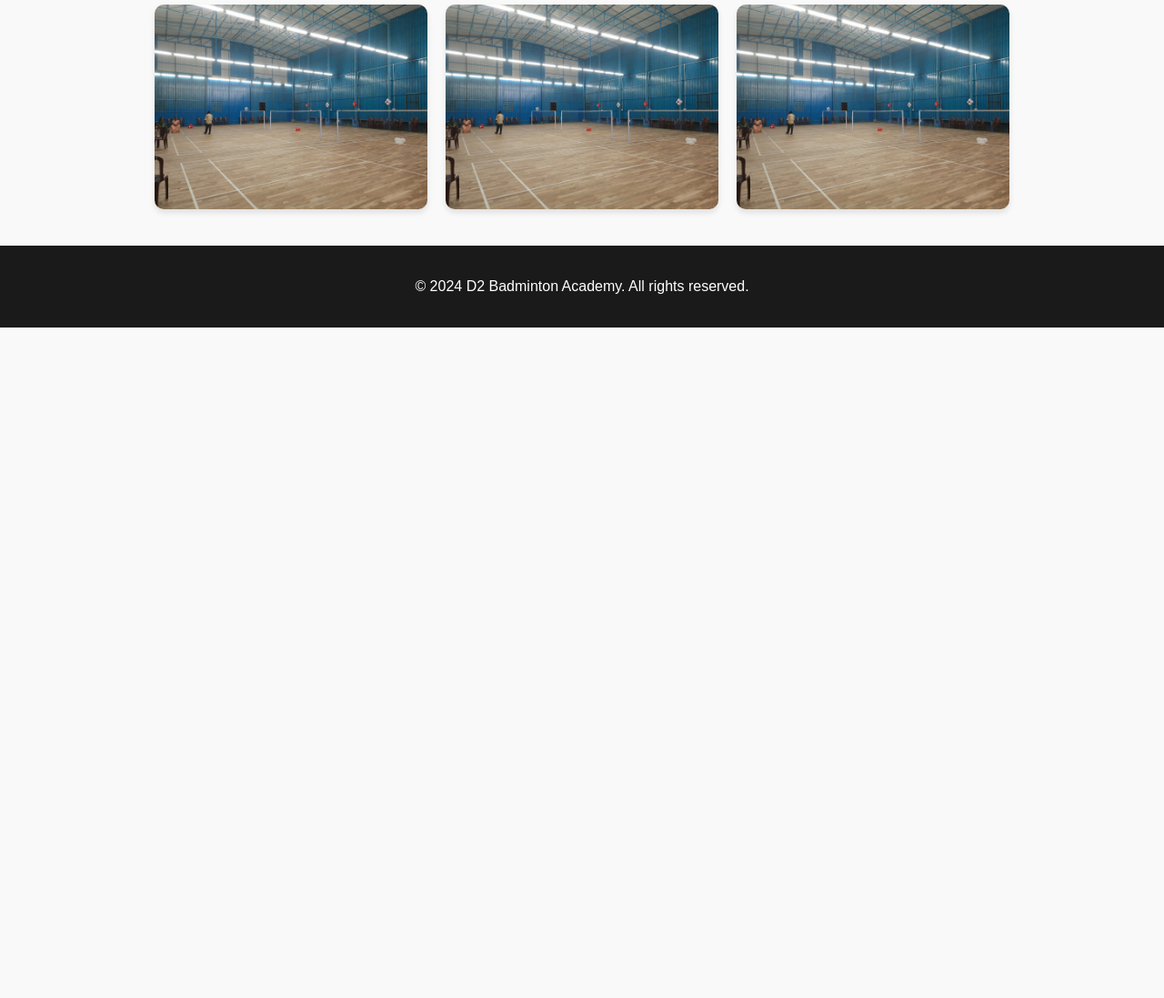
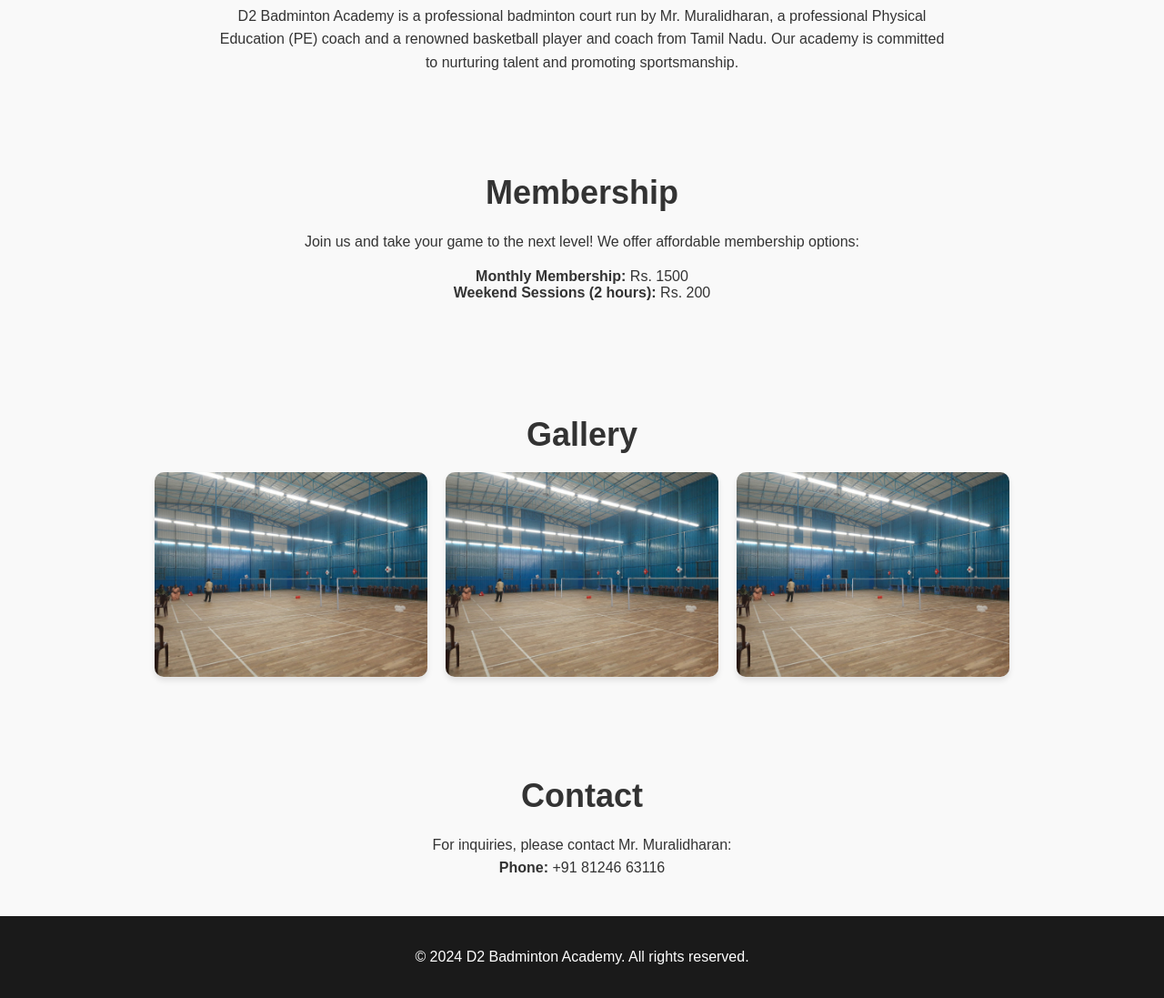
Before and after one commit to iamroyce007/d2website, a plain HTML site: page index.html in a window 1280 px wide. Shown: the part 647-1744 px from the top of the page at 91% size. Before the commit the page ends 1007 px from the top, so only its background shows below. Drawn offline with Linux system fonts and the light colour scheme.

Commit message:
Update index.html

```diff
--- a/index.html
+++ b/index.html
@@ -129,6 +129,20 @@
 </div>
 
 <section class="section">
+    <h2>About Us</h2>
+    <p>D2 Badminton Academy is a professional badminton court run by Mr. Muralidharan, a professional Physical Education (PE) coach and a renowned basketball player and coach from Tamil Nadu. Our academy is committed to nurturing talent and promoting sportsmanship.</p>
+</section>
+
+<section class="section">
+    <h2>Membership</h2>
+    <p>Join us and take your game to the next level! We offer affordable membership options:</p>
+    <ul style="list-style: none; padding: 0;">
+        <li><strong>Monthly Membership:</strong> Rs. 1500</li>
+        <li><strong>Weekend Sessions (2 hours):</strong> Rs. 200</li>
+    </ul>
+</section>
+
+<section class="section">
     <h2>Gallery</h2>
     <div class="gallery">
         <img src="2024-10-12.jpg" alt="Badminton Court 1">
@@ -137,6 +151,12 @@
     </div>
 </section>
 
+<section class="section">
+    <h2>Contact</h2>
+    <p>For inquiries, please contact Mr. Muralidharan:</p>
+    <p><strong>Phone:</strong> +91 81246 63116</p>
+</section>
+
 <footer>
     <p>&copy; 2024 D2 Badminton Academy. All rights reserved.</p>
 </footer>
```
